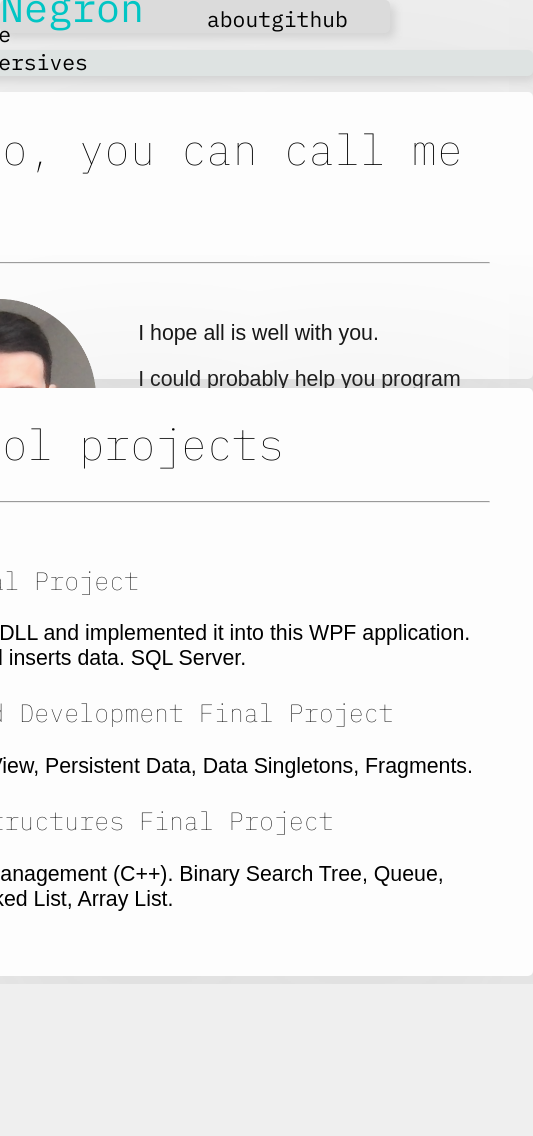
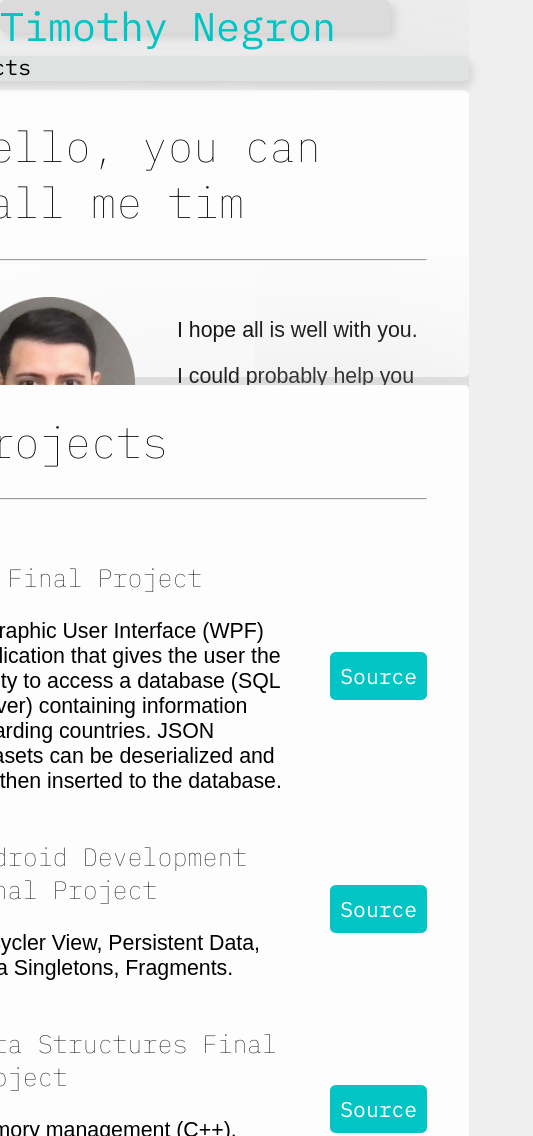
Before and after one commit to timothynegron/personal-site, a plain HTML site: page index.html in a window 390 px wide. Shown: the top 1136 px of the page, 533 px wide, since content can reach past the window. Before the commit the page ends 984 px from the top, so only its background shows below. Drawn offline with Linux system fonts and the light colour scheme; a web font is replaced by a local one.

Commit message:
Minor changes before responsive design update.

```diff
--- a/index.html
+++ b/index.html
@@ -46,7 +46,7 @@
                 <div id="middle-container-sidebar-content">
                     <a href="">projects</a>
                     <!-- <a href="">code labs</a> -->
-                    <a href="/ci.html">code immersives</a>
+                    <!-- <a href="/ci.html">code immersives</a> -->
                     <!-- <a href="">tutorials</a> -->
                     <!-- <a href="">videos</a> -->
                 </div>
@@ -63,10 +63,9 @@
                         <img id="contact-image" src="assets/contact-image.png" />
                         <div id="index-container-text">
                             <p>I hope all is well with you.</p>
-                            <p>I could probably help you
-                            program computer applications. I invite you to take
-                            a look through my website. Feel free to get in touch.
-                            My contact information is listed in the about section.
+                            <p>I could probably help you program computer applications.
+                                I invite you to take a look through my website. Feel
+                                free to get in touch.
                             </p>
                         </div>
                     </div>
@@ -78,15 +77,34 @@
             <!-- Middle Bottom Container Start-->
             <div id="middle-bottom-container-front-page">
                 <div id="middle-bottom-container-front-page-content">
-                    <h1>school projects</h1>
+                    <h1>projects</h1>
                     <hr>
                     <br>
-                    <h3>C# Final Project</h3>
-                    <p>Created a DLL and implemented it into this WPF application. Reads and inserts data. SQL Server.</p>
-                    <h3>Android Development Final Project</h3>
-                    <p>Recycler View, Persistent Data, Data Singletons, Fragments.</p>
-                    <h3>Data Structures Final Project</h3>
-                    <p>Memory management (C++). Binary Search Tree, Queue, Stack, Linked List, Array List.</p>
+                    <div class="list-project">
+                        <div class="list-project-content">
+                            <h3>C# Final Project</h3>
+                            <p>A Graphic User Interface (WPF) application that gives
+                                the user the ability to access a database (SQL Server)
+                                containing information regarding countries. JSON
+                                datasets can be deserialized and are then inserted to
+                                the database.</p>
+                        </div>
+                        <a class="list-button" href="">Source</a>
+                    </div>
+                    <div class="list-project">
+                        <div class="list-project-content">
+                            <h3>Android Development Final Project</h3>
+                            <p>Recycler View, Persistent Data, Data Singletons, Fragments.</p>
+                        </div>
+                        <a class="list-button" href="">Source</a>
+                    </div>
+                    <div class="list-project">
+                        <div class="list-project-content">
+                            <h3>Data Structures Final Project</h3>
+                            <p>Memory management (C++). Binary Search Tree, Queue, Stack, Linked List, Array List.</p>
+                        </div>
+                        <a class="list-button" href="">Source</a>
+                    </div>
 
                 </div>
 
--- a/style.css
+++ b/style.css
@@ -69,10 +69,11 @@ ol {
 }
 
 #header-container-content {
-  width: 80vh;
+  width: 65vh;
   display: flex;
   justify-content: space-between;
   align-items: flex-end;
+  flex-wrap: wrap;
 }
 
 #header-my-name {
@@ -86,23 +87,27 @@ ol {
   display: flex;
   justify-content: space-between;
   align-items: flex-end;
+  flex-wrap: wrap;
 }
 
 #app-container-content {
-  width: 80vh;
-  margin-top: 5vh;
+  width: 65vh;
+  margin-top: 48px;
+  display: flex;
+  flex-wrap: wrap;
 }
 
 #middle-container {
   display: flex;
   flex-direction: column;
-  width: 80vh;
+  flex-wrap: wrap;
+  width: 65vh;
 }
 
 #middle-container-sidebar {
   background-color: #dee3e2;
   position: fixed;
-  width: 80vh;
+  width: 65vh;
   height: 3vh;
   border-radius: 5px;
   -moz-box-shadow: 3px 3px 9px lightgrey;
@@ -111,7 +116,7 @@ ol {
 }
 
 #middle-container-sidebar-content {
-  width: 30vh;
+  width: 14vh;
   height: 100%;
   display: flex;
   justify-content: space-around;
@@ -122,8 +127,8 @@ ol {
 #middle-container-main-front-page {
   background-color: #fdfdfd;
   height: 34vh;
-  width: 80vh;
-  margin-top: 5vh;
+  width: 65vh;
+  margin-top: 4vh;
   border-radius: 5px;
   -moz-box-shadow: 58px 58px 511px lightgrey;
   -webkit-box-shadow: 58px 58px 511px lightgrey;
@@ -142,7 +147,7 @@ ol {
 #middle-bottom-container-front-page {
   background-color: #fdfdfd;
   min-height: 50vh;
-  width: 80vh;
+  width: 65vh;
   margin-top: 1vh;
   border-radius: 5px;
   -moz-box-shadow: 58px 58px 511px lightgrey;
@@ -162,9 +167,8 @@ ol {
 #middle-container-main {
   background-color: #fdfdfd;
   min-height: 75vh;
-  width: 80vh;
+  width: 65vh;
   margin-top: 5vh;
-  /* margin-left: 15vh; */
   border-radius: 5px;
   -moz-box-shadow: 58px 58px 511px lightgrey;
   -webkit-box-shadow: 58px 58px 511px lightgrey;
@@ -190,24 +194,18 @@ ol {
 
 #contact-container {
   display: flex;
-  /* justify-content: space-evenly; */
-}
-
-#contact-container-content-top {
-}
-
-#contact-container-content-top {
 }
 
 #contact-container-content-text {
   margin-left: 5vh;
+  display: flex;
+  flex-direction: column;
+  justify-content: flex-end;
 }
 
 #contact-image {
-  width: 200px;
-  height: 200px;
-  /* margin-left: 50px; */
-  border-radius: 1%;
+  width: 175px;
+  height: 175px;
 }
 
 /* Class Selectors */
@@ -220,3 +218,32 @@ ol {
 .anchor-style-1:hover {
   text-decoration: underline;
 }
+
+.list-project {
+  margin-top: 0vh;
+  display: flex;
+  justify-content: space-between;
+  align-items: center;
+  /* flex-wrap: wrap; */
+}
+
+.list-project-content {
+  width: 40vh;
+}
+
+.list-button {
+  background-color: #01c5c4;
+  color: white;
+  border-radius: .35rem;
+  padding: 10px;
+  /* height: 10px */
+}
+
+.list-button:hover {
+  color: white;
+  background-color: #04A1A1;
+}
+
+@media (max-width: 800px) {
+
+}
```
Also changed, not shown: about.html (+2 -9 lines).
